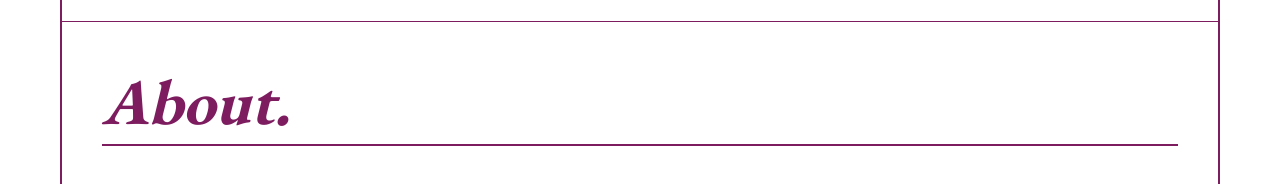
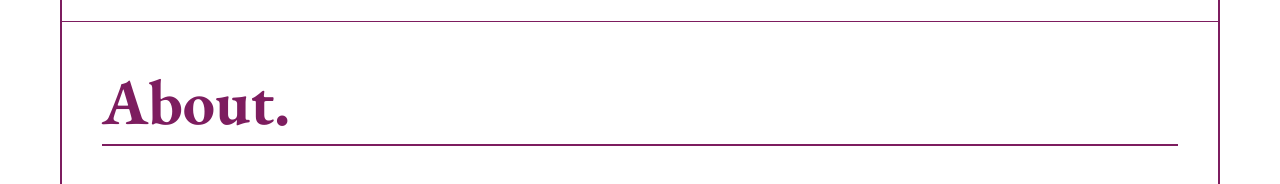
Before and after one commit to Mukesh-Pant/Mukesh-Pant.github.io, a Next.js app: page / in a window 1280 px wide. Shown: the part 720-904 px from the top of the page. Built offline with nearby package versions, Linux system fonts and the light colour scheme.

Commit message:
feat: remove italic from section headers; add centered prop

```diff
--- a/src/components/SectionHeader/SectionHeader.module.css
+++ b/src/components/SectionHeader/SectionHeader.module.css
@@ -5,10 +5,12 @@
   font-family: var(--serif);
   font-size: clamp(2.4rem, 5vw, 4.5rem);
   font-weight: 700;
-  font-style: italic;
   color: var(--acc);
   line-height: 1;
   margin-bottom: 0.6rem;
+}
+.headingCentered {
+  text-align: center;
 }
 .rule {
   width: 100%;
--- a/src/components/SectionHeader/SectionHeader.tsx
+++ b/src/components/SectionHeader/SectionHeader.tsx
@@ -2,12 +2,15 @@ import styles from './SectionHeader.module.css'
 
 interface Props {
   title: string
+  centered?: boolean
 }
 
-export default function SectionHeader({ title }: Props) {
+export default function SectionHeader({ title, centered }: Props) {
   return (
     <div className={`${styles.secHd} reveal`}>
-      <h2 className={styles.heading}>{title}</h2>
+      <h2 className={`${styles.heading} ${centered ? styles.headingCentered : ''}`}>
+        {title}
+      </h2>
       <div className={styles.rule} />
     </div>
   )
```
